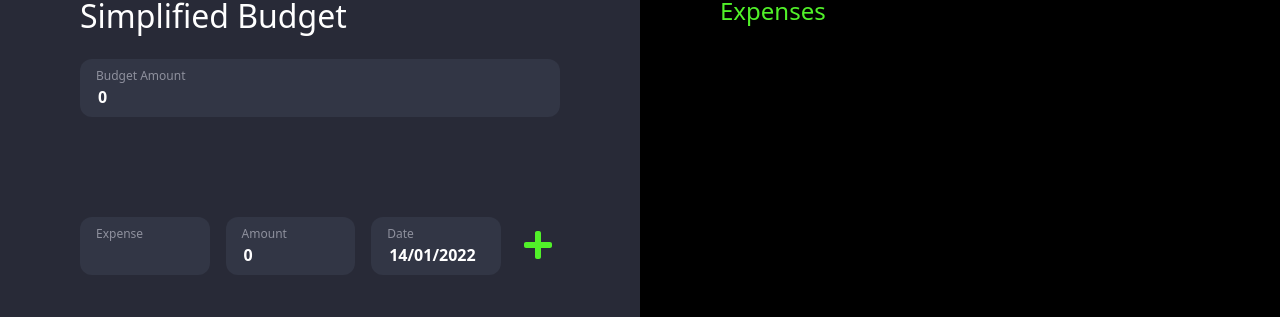
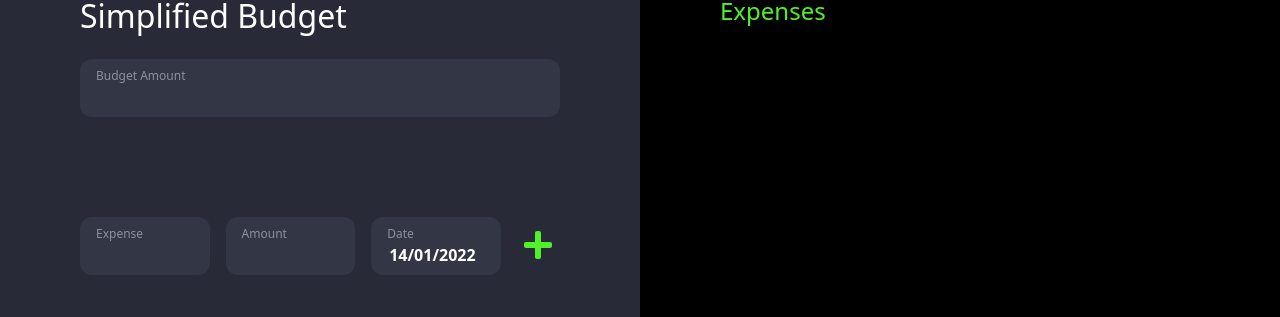
Before and after one commit to sefaozturkmen/my-budget, a React (Create React App) app: page / in a window 1280 px wide. Shown: the part 153-470 px from the top of the page. Built offline with nearby package versions, Linux system fonts and the light colour scheme.

Commit message:
fix: input value

```diff
--- a/src/components/input/InputGroup.js
+++ b/src/components/input/InputGroup.js
@@ -84,8 +84,10 @@ const InputGroup = ({ labelText, date, name, ...props }) => {
       case "expense":
         return expense;
       case "amount":
+        if (amount === 0) return;
         return amount;
       case "budgetAmount":
+        if (income === 0) return;
         return income;
       default:
         break;
```
